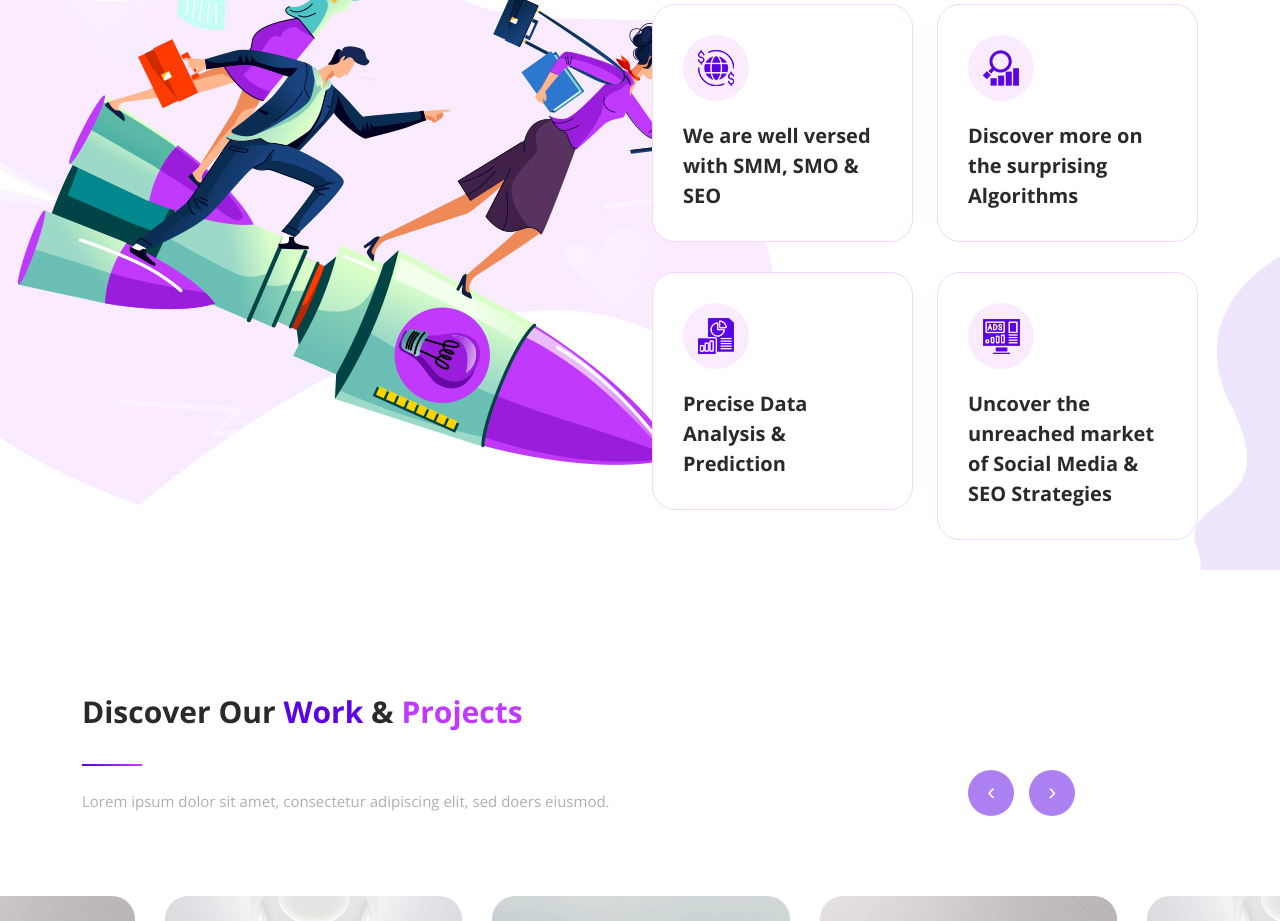
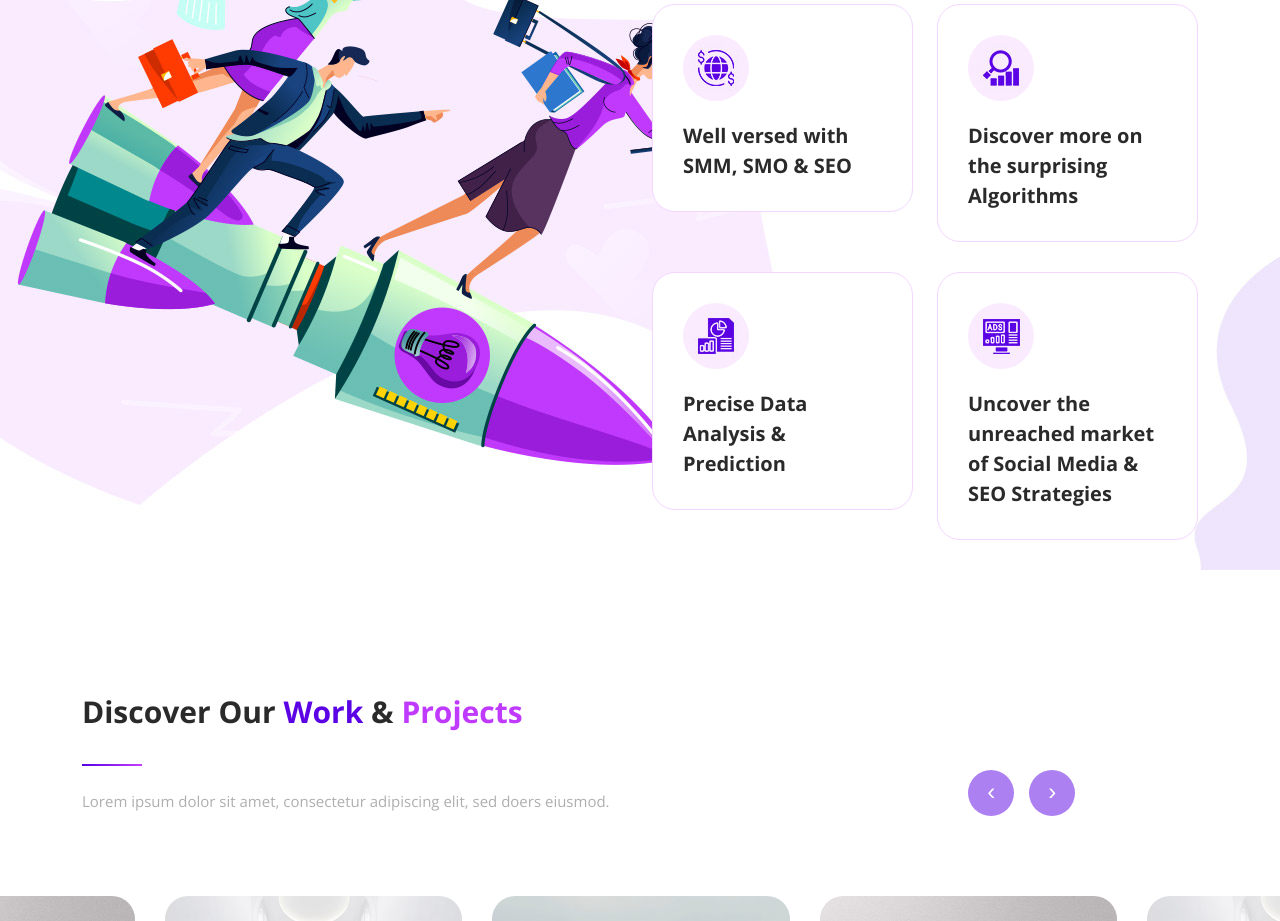
Before and after one commit to rasikpandey7/zenith, a plain HTML site: page index.html in a window 1280 px wide. Shown: the part 1600-2521 px from the top of the page. Drawn offline with nearby package versions, Linux system fonts and the light colour scheme.

Commit message:
Update index.html

```diff
--- a/index.html
+++ b/index.html
@@ -145,7 +145,7 @@ https://templatemo.com/tm-582-tale-seo-agency
                 <div class="icon">
                   <img src="assets/images/services-01.jpg" alt="discover SEO" class="templatemo-feature">
                 </div>
-                <h4>We are well versed with SMM, SMO & SEO</h4>
+                <h4>Well versed with SMM, SMO & SEO</h4>
               </div>
             </div>
             <div class="col-lg-6 col-sm-6">
```
